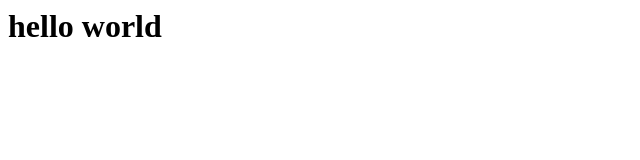
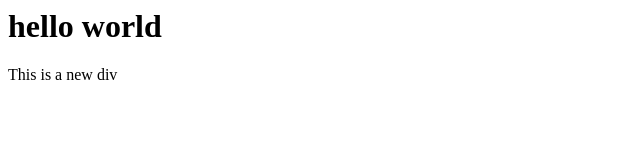
Before and after one commit to barry1393/test-git, a plain HTML site: page index.html in a window 1280 px wide. Shown: the full height of the page, 0-640 px from the left. Drawn offline with Linux system fonts and the light colour scheme.

Commit message:
new div added

```diff
--- a/index.html
+++ b/index.html
@@ -7,5 +7,8 @@
 </head>
 <body>
     <h1>hello world</h1>
+    <div>
+        This is a new div
+    </div>
 </body>
 </html>
```
